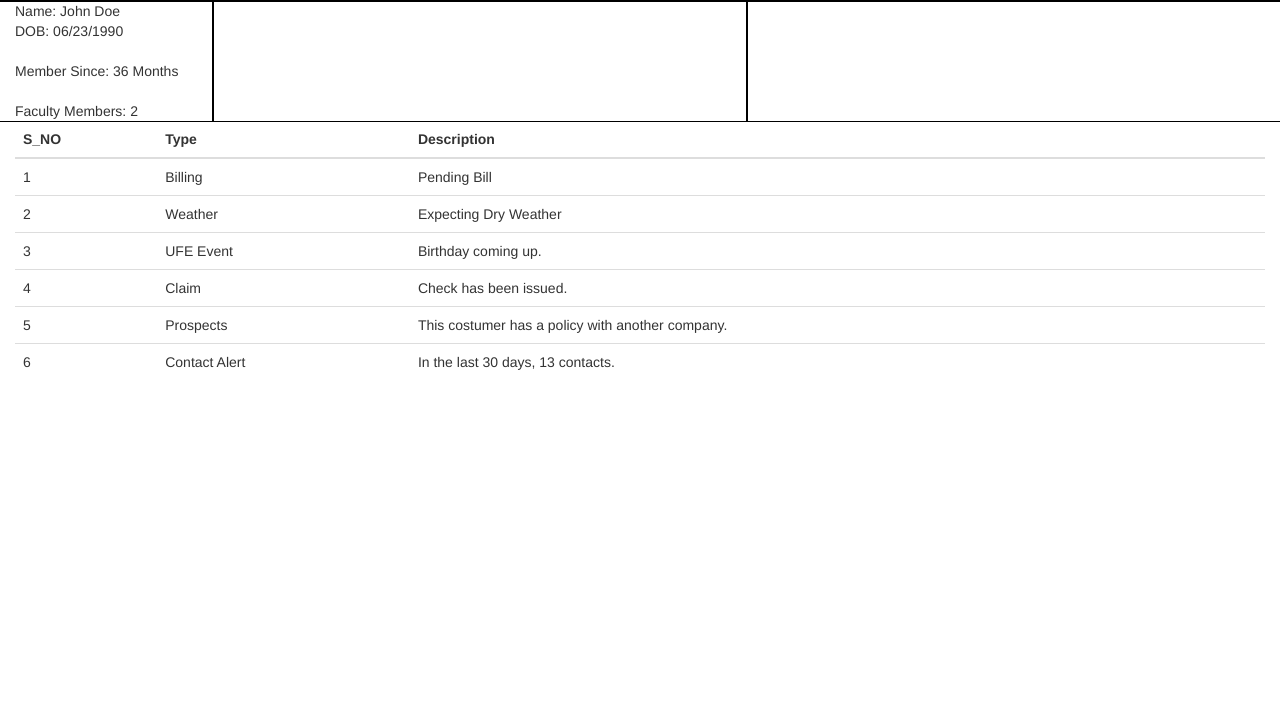
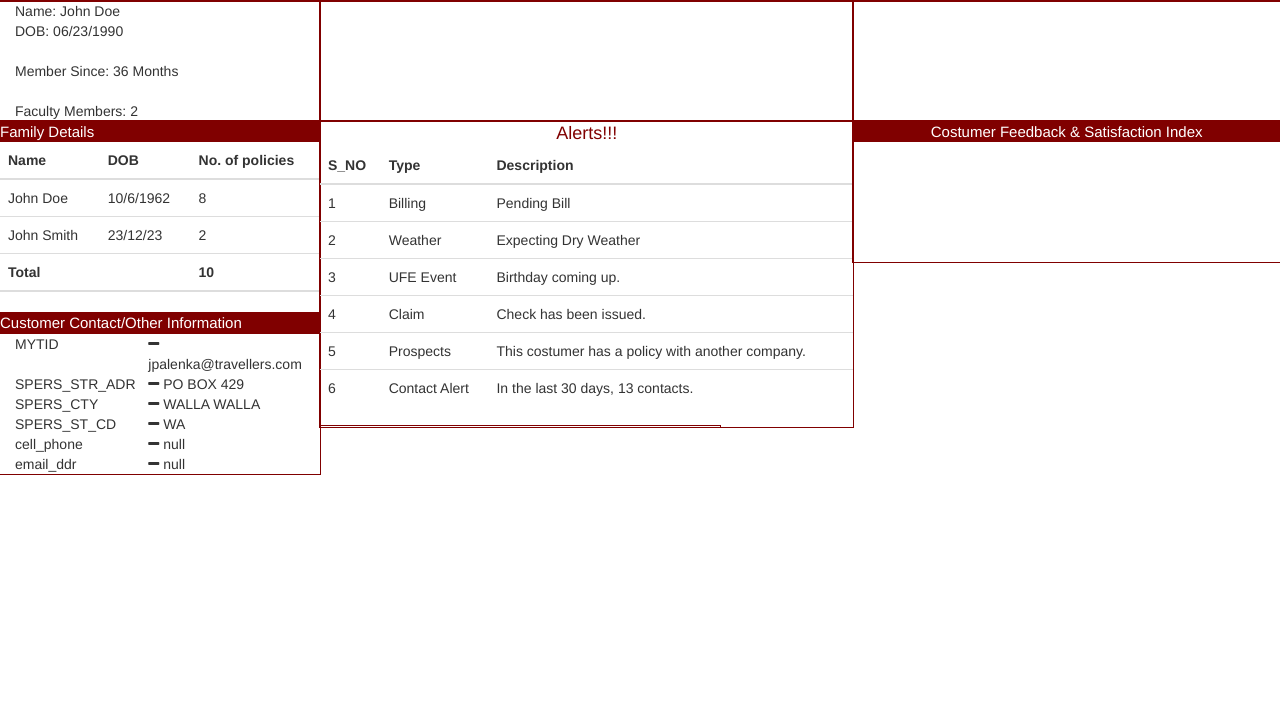
Before and after one commit to RamVakad/CSRApp, a website: page public/index.html at #/index in a window 1280 px wide. Shown: the part 95-800 px from the top of the page. Drawn offline with nearby package versions, Linux system fonts and the light colour scheme; some packages are replaced by stand-ins of ours.

Commit message:
updated on 9/21

```diff
--- a/public/css/def.css
+++ b/public/css/def.css
@@ -13,12 +13,12 @@
 
 .margin-all-05 { margin-top: 0.5em; margin-left: 0.5em; margin-right: 0.5em; margin-bottom: 0.5em; }
 
-.blackoutline {
-    outline: 1px solid black;
+.outline {
+    outline: 1px solid #800000;
 }
 
 .button {
-    background-color: #f44336; /* Red */
+    background-color: #800000; /* Red */
     border: none;
     color: white;
     padding: 7px 20px;
@@ -29,3 +29,15 @@
     margin: 4px 2px;
     cursor: pointer;
 }
+
+.alertsAlign {
+  text-align: center;
+  color: #800000; /* Red */
+  font-size: 18px;
+}
+
+.tableHeading {
+  background-color: #800000;
+  color: white; /* Red */
+  font-size: 15px;
+}
--- a/public/index.html
+++ b/public/index.html
@@ -28,4 +28,8 @@
 <script src="/js/controllers/userDetailController.js"></script>
 <script src="/js/directives/AlertsDirective.js"></script>
 <script src="/js/controllers/alertsWidgetController.js"></script>
+<script src="/js/directives/FamDetailDirective.js"></script>
+<script src="/js/controllers/famDetailController.js"></script>
+<script src="/js/directives/CustContactDirective.js"></script>
+<script src="/js/controllers/custContactDetailController.js"></script>
 </html>
--- a/public/index.js
+++ b/public/index.js
@@ -1,6 +1,8 @@
 var alertsModule = angular.module("alertsModule", []);
 var userDetailModule = angular.module("userDetailModule", []);
-var homeModule = angular.module("homeModule", ['alertsModule', 'userDetailModule']);
+var famDetailModule = angular.module("famDetailModule", []);
+var custContactModule = angular.module("custContactModule", []);
+var homeModule = angular.module("homeModule", ['alertsModule', 'userDetailModule', 'famDetailModule', 'custContactModule']);
 var csrApp = angular.module('csrApp', ['ngRoute', 'homeModule', 'alertsModule']);
 
 // configure our routes
--- /dev/null
+++ b/public/js/controllers/custContactDetailController.js
@@ -0,0 +1,3 @@
+custContactModule.controller('custContactWidgetController', function($scope) {
+
+});
--- /dev/null
+++ b/public/js/controllers/famDetailController.js
@@ -0,0 +1,2 @@
+famDetailModule.controller('famDetailWidgetController', function($scope) {
+});
--- a/public/js/directives/AlertsDirective.js
+++ b/public/js/directives/AlertsDirective.js
@@ -7,5 +7,4 @@ alertsModule.directive("alertWidget", function () {
         controller:"alertWidgetController",
         templateUrl: "partials/directives/alertsPartial.html"
     };
-
 });
--- /dev/null
+++ b/public/js/directives/CustContactDirective.js
@@ -0,0 +1,11 @@
+custContactModule.directive("custContactWidget", function () {
+    return {
+        transclude: false,
+        scope: {
+
+        },
+        controller:"custContactWidgetController",
+        templateUrl: "partials/directives/custContact.html"
+    };
+
+});
--- /dev/null
+++ b/public/js/directives/FamDetailDirective.js
@@ -0,0 +1,11 @@
+famDetailModule.directive("famDetailWidget", function () {
+    return {
+        transclude: false,
+        scope: {
+
+        },
+        controller:"famDetailWidgetController",
+        templateUrl: "partials/directives/famDetail.html"
+    };
+
+});
--- a/public/partials/directives/alertsPartial.html
+++ b/public/partials/directives/alertsPartial.html
@@ -1,3 +1,4 @@
+<div class="alertsAlign">Alerts!!!</div>
 <table class="table">
     <thead>
       <tr>
@@ -39,3 +40,4 @@
       </tr>
     </tbody>
   </table>
+<div class="col-xs-9 outline"> </div>
--- /dev/null
+++ b/public/partials/directives/custContact.html
@@ -0,0 +1,7 @@
+<div class="tableHeading">Customer Contact/Other Information</div>
+<div class="col-xs-5">MYTID</div> <div class="col-xs-7"><i class="fa fa-minus" aria-hidden="true"></i> jpalenka@travellers.com</div>
+<div class="col-xs-5">SPERS_STR_ADR</div> <div class="col-xs-7"><i class="fa fa-minus" aria-hidden="true"></i> PO BOX 429</div>
+<div class="col-xs-5">SPERS_CTY</div> <div class="col-xs-7"><i class="fa fa-minus" aria-hidden="true"></i> WALLA WALLA</div>
+<div class="col-xs-5">SPERS_ST_CD</div> <div class="col-xs-7"><i class="fa fa-minus" aria-hidden="true"></i> WA</div>
+<div class="col-xs-5">cell_phone</div> <div class="col-xs-7"><i class="fa fa-minus" aria-hidden="true"></i> null</div>
+<div class="col-xs-5">email_ddr</div> <div class="col-xs-7"><i class="fa fa-minus" aria-hidden="true"></i> null</div>
--- /dev/null
+++ b/public/partials/directives/famDetail.html
@@ -0,0 +1,30 @@
+<div class="tableHeading"> Family Details</div>
+<table class="table">
+    <thead>
+      <tr>
+        <th>Name</th>
+        <th>DOB</th>
+        <th>No. of policies</th>
+      </tr>
+    </thead>
+    <tbody>
+      <tr>
+        <td>John Doe</td>
+        <td>10/6/1962</td>
+        <td>8</td>
+      </tr>
+      <tr>
+        <td>John Smith</td>
+        <td>23/12/23</td>
+        <td>2</td>
+      </tr>
+    </tbody>
+    <thead>
+      <tr>
+        <th>Total</th>
+        <th></th>
+        <th>10</th>
+      </tr>
+    </thead>
+  </table>
+<cust-contact-widget></cust-contact-widget>
--- a/public/partials/home.html
+++ b/public/partials/home.html
@@ -1,4 +1,4 @@
-<div class="row blackoutline">
+<div class="row outline">
 <div class="col-xs-2"><h4>Travelers</h4></div>
   <div class="col-xs-2"><h2>Customer 360</h2></div>
   <div class="col-xs-4">
@@ -25,17 +25,37 @@
 </div>
 <!--Level 2 -->
 <div class="row">
-<div class="col-xs-2 blackoutline">
+<div class="col-xs-3 outline">
   <user-detail-widget></user-detail-widget>
 </div>
-<div class="col-xs-5 blackoutline">
+<div class="col-xs-5 outline">
   <br /><br /><br /><br /><br /><br />
 </div>
-<div class="col-xs-5 blackoutline">
+<div class="col-xs-4 outline">
   <br /><br /><br /><br /><br /><br />
 </div>
 </div>
-
-
-
-<alert-widget></alert-widget>
+<!--Level 3 -->
+<div class="row">
+<div class="col-xs-3 outline" style="padding-top: 0px;
+    padding-right: 0px;
+    padding-left: 0px;
+    padding-bottom: 0px;">
+  <fam-detail-widget></fam-detail-widget>
+</div>
+<div class="col-xs-5 outline"  style="padding-top: 0px;
+    padding-right: 0px;
+    padding-left: 0px;
+    padding-bottom: 0px;">
+  <alert-widget></alert-widget>
+</div>
+<div class="col-xs-4 outline"  style="padding-top: 0px;
+    padding-right: 0px;
+    padding-left: 0px;
+    padding-bottom: 0px;
+    text-align: center;">
+  <div class="tableHeading">Costumer Feedback & Satisfaction Index</div>
+  <br /><br /><br /><br /><br /><br />
+</div>
+</div>
+<!--Level 4-->
```
